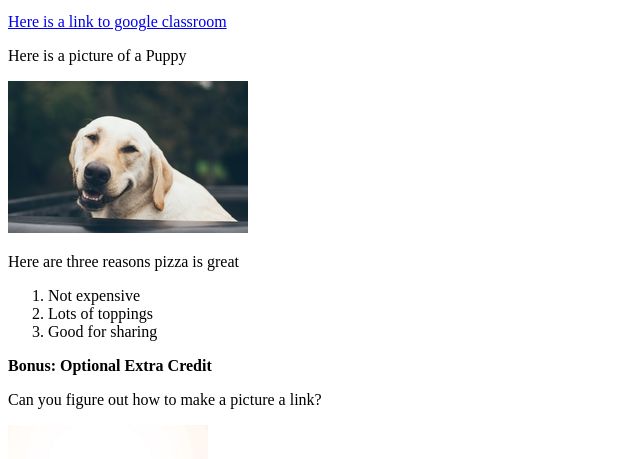
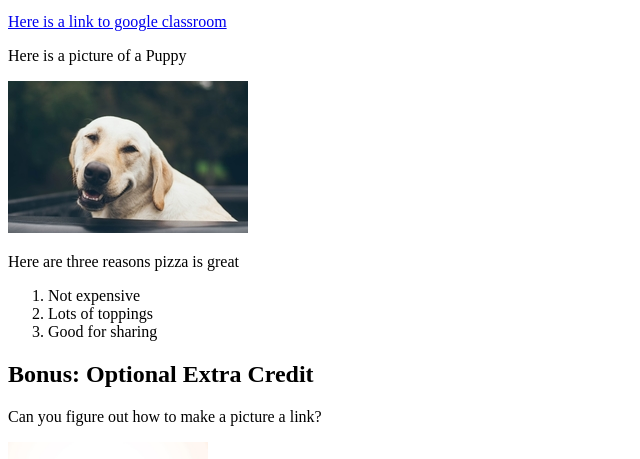
Before and after one commit to KazuyaRenslo/Mycapstone, a plain HTML site: page Puppypage.html in a window 1280 px wide. Shown: the part 101-560 px from the top of the page, without its empty margins (0-640 px from the left). Drawn offline with Linux system fonts and the light colour scheme.

Commit message:
Puppypage.html

```diff
--- a/Puppypage.html
+++ b/Puppypage.html
@@ -17,7 +17,7 @@
     <li>Lots of toppings</li>
     <li>Good for sharing</li>
 </ol>
-<b>Bonus: Optional Extra Credit  </b>
+<h2><b>Bonus: Optional Extra Credit  </b></h2>
 <p>Can you figure out how to make a picture a link?</p>
 <a href="https://letmegooglethat.com/">
      <img src="2048-31.jpg" alt="Giraffe" width="200" height="150">
```
